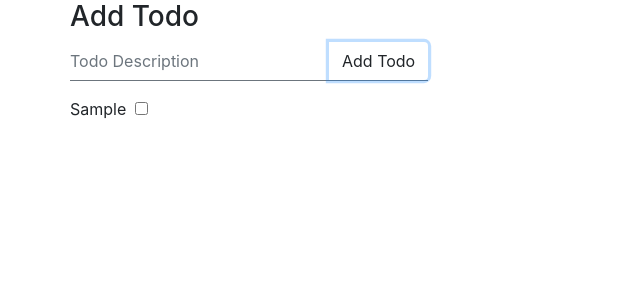
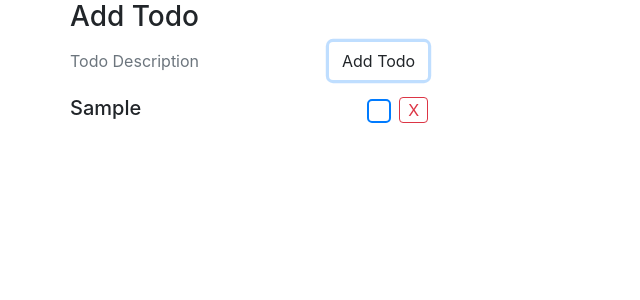
Before and after one commit to relative-studios/react-todo, a React (Create React App) app: page / in a window 1280 px wide. Both pictures are taken after typing "Sample" into the empty fields and a click on the button "Add Todo". Shown: the top 300 px of the page, without its empty margins (0-640 px from the left). Built offline with nearby package versions, Linux system fonts and the light colour scheme; no server answers.

Commit message:
Basic Todo app
Basic Todo app with bootstrap base styling and functionality

```diff
--- a/package.json
+++ b/package.json
@@ -7,14 +7,14 @@
     "@testing-library/react": "^9.5.0",
     "@testing-library/user-event": "^7.2.1",
     "bootstrap": "^4.4.1",
+    "node-sass": "^4.13.1",
     "react": "^16.13.0",
     "react-bootstrap": "^1.0.0-beta.17",
     "react-dom": "^16.13.0",
     "react-redux": "^7.2.0",
     "react-scripts": "3.4.0",
     "redux": "^4.0.5",
-    "redux-thunk": "^2.3.0",
-    "redux-watch": "^1.1.1"
+    "redux-thunk": "^2.3.0"
   },
   "scripts": {
     "start": "react-scripts start",
--- a/src/App.js
+++ b/src/App.js
@@ -1,6 +1,4 @@
 import React from 'react';
-import './App.scss';
-import 'bootstrap/dist/css/bootstrap.min.css';
 
 import Todos from './components/Todos';
 
--- a/src/App.scss
+++ b/src/App.scss
@@ -1,3 +1,5 @@
+@import "../node_modules/bootstrap/scss/bootstrap";
+
 * {
   padding: 0;
   margin: 0;
--- a/src/components/AddTodo.js
+++ b/src/components/AddTodo.js
@@ -36,12 +36,14 @@ function AddTodo() {
     setTodoValue('');
   }
 
+  console.log(todoValue);
+
   // Render the component
   return (
     <div>
       <h3>Add Todo</h3>
       <Form>
-        <InputGroup className="rounded-0 border-bottom border-secondary custom-form-group mb-3">
+        <InputGroup className="rounded-0 custom-form-group mb-3">
           <FormControl
             placeholder="Todo Description"
             aria-label="Todo Description"
@@ -49,7 +51,7 @@ function AddTodo() {
             value={todoValue}
           />
           <InputGroup.Append >
-            <Button variant="outline-none" onClick={handleAddTodo}>Add Todo</Button>
+            <Button variant="outline-none" className={"btn rounded " + (todoValue.length > 3 ? 'btn-primary' : 'btn-outline-none')} onClick={handleAddTodo}>Add Todo</Button>
           </InputGroup.Append>
         </InputGroup>
       </Form>
--- a/src/components/TodoItem.js
+++ b/src/components/TodoItem.js
@@ -1,6 +1,7 @@
 import React, { useState } from 'react'
+import './TodoItem.scss';
 import { useDispatch } from 'react-redux';
-import { checkTodo } from '../store/actions/todoActions';
+import { checkTodo, removeTodo } from '../store/actions/todoActions';
 
 function TodoItem(props) {
   // gives us access to dispatch actions
@@ -15,12 +16,24 @@ function TodoItem(props) {
     setIsChecked(props.todo.completed);
   };
 
+  // dispatches removeTodo action which triggers reducer to remove clicked todo item from store
+  const handleRemoveTodo = () => {
+    dispatch(removeTodo(props.todo.id));
+  }
+
   // render the component
   return (
-    <div>
-      <p className="todo-text" >{props.todo.title} &nbsp;
-        <input type="checkbox" value={props.todo.title} checked={isChecked} onChange={handleClickTodo} />
-      </p>
+    <div className="todo-item">
+      <h5 className="todo-text" style={isChecked ? { textDecoration:'line-through'} : {textDecoration : 'none'}}>{props.todo.title} &nbsp;
+        <div className="todo-actions">
+          <label className="checkbox-label">
+            <input type="checkbox" value={props.todo.title} checked={isChecked} onChange={handleClickTodo} />
+            <span className="checkbox-custom border-primary"></span>
+          </label>
+
+          <button type="button" className="ml-2 px-2 py-0 btn btn-outline-danger" onClick={handleRemoveTodo}>X</button>
+        </div>
+      </h5>
     </div>
   )
 }
--- /dev/null
+++ b/src/components/TodoItem.scss
@@ -0,0 +1,126 @@
+.todo-item {
+  position: relative;
+}
+
+.todo-actions {
+  position: absolute;
+  right: 0;
+  top: -4px;
+}
+
+.todo-text {
+  margin-bottom: 0;
+}
+
+.checkbox-label {
+  position: relative;
+  top: 7px;
+  margin: auto;
+  cursor: pointer;
+  font-size: 22px;
+  line-height: 24px;
+  height: 24px;
+  width: 24px;
+  clear: both;
+}
+
+.checkbox-label input {
+  position: absolute;
+  opacity: 0;
+  cursor: pointer;
+}
+
+.checkbox-label .checkbox-custom {
+  position: absolute;
+  top: 0px;
+  left: 0px;
+  height: 24px;
+  width: 24px;
+  background-color: transparent;
+  border-radius: 5px;
+  transition: all 0.3s ease-out;
+  -webkit-transition: all 0.3s ease-out;
+  -moz-transition: all 0.3s ease-out;
+  -ms-transition: all 0.3s ease-out;
+  -o-transition: all 0.3s ease-out;
+  border: 2px solid #FFFFFF;
+}
+
+.checkbox-label input:checked ~ .checkbox-custom {
+  background-color: #FFFFFF;
+  border-radius: 5px;
+  -webkit-transform: rotate(0deg) scale(1);
+  -ms-transform: rotate(0deg) scale(1);
+  transform: rotate(0deg) scale(1);
+  opacity:1;
+  border: 2px solid #FFFFFF;
+}
+
+.checkbox-label .checkbox-custom::after {
+  position: absolute;
+  content: "";
+  left: 12px;
+  top: 12px;
+  height: 0px;
+  width: 0px;
+  border-radius: 5px;
+  border: solid #009BFF;
+  border-width: 0 3px 3px 0;
+  -webkit-transform: rotate(0deg) scale(0);
+  -ms-transform: rotate(0deg) scale(0);
+  transform: rotate(0deg) scale(0);
+  opacity:1;
+  transition: all 0.3s ease-out;
+  -webkit-transition: all 0.3s ease-out;
+  -moz-transition: all 0.3s ease-out;
+  -ms-transition: all 0.3s ease-out;
+  -o-transition: all 0.3s ease-out;
+}
+
+.checkbox-label input:checked ~ .checkbox-custom::after {
+-webkit-transform: rotate(45deg) scale(1);
+-ms-transform: rotate(45deg) scale(1);
+transform: rotate(45deg) scale(1);
+opacity:1;
+left: 8px;
+top: 3px;
+width: 6px;
+height: 12px;
+border: solid #009BFF;
+border-width: 0 2px 2px 0;
+background-color: transparent;
+border-radius: 0;
+}
+
+/* For Ripple Effect */
+.checkbox-label .checkbox-custom::before {
+  position: absolute;
+  content: "";
+  left: 10px;
+  top: 10px;
+  width: 0px;
+  height: 0px;
+  border-radius: 5px;
+  border: 2px solid #FFFFFF;
+  -webkit-transform: scale(0);
+  -ms-transform: scale(0);
+  transform: scale(0);
+}
+
+.checkbox-label input:checked ~ .checkbox-custom::before {
+  left: -3px;
+  top: -3px;
+  width: 24px;
+  height: 24px;
+  border-radius: 5px;
+  -webkit-transform: scale(3);
+  -ms-transform: scale(3);
+  transform: scale(3);
+  opacity:0;
+  z-index: 999;
+  transition: all 0.3s ease-out;
+  -webkit-transition: all 0.3s ease-out;
+  -moz-transition: all 0.3s ease-out;
+  -ms-transition: all 0.3s ease-out;
+  -o-transition: all 0.3s ease-out;
+}
--- a/src/index.js
+++ b/src/index.js
@@ -5,6 +5,7 @@ import App from './App';
 import * as serviceWorker from './serviceWorker';
 import { Provider } from 'react-redux'
 import store from './store/store.js';
+import './App.scss';
 
 ReactDOM.render(
 <Provider store={store}>
--- a/src/store/actions/todoActions.js
+++ b/src/store/actions/todoActions.js
@@ -1,9 +1,8 @@
-import { FETCH_TODOS, ADD_TODO, CHECK_TODO } from '../reducers/types';
+import { FETCH_TODOS, ADD_TODO, CHECK_TODO, REMOVE_TODO } from '../reducers/types';
 
 // Actions send a payload to their perspective reducer where the data gets manipulated in the store
 
 export const fetchTodos = () => dispatch => {
-
   // This grabs todo items from api then sends the fetched data to the reducer defined in type (FETCH_TODOS)
   fetch('https://jsonplaceholder.typicode.com/todos/1')
     .then(res => res.json())
@@ -32,3 +31,11 @@ export const checkTodo = (id) => dispatch => {
     payload: id
   })
 }
+
+export const removeTodo = (id) => dispatch => {
+  console.log(id);
+  dispatch({
+    type: REMOVE_TODO,
+    payload: id
+  })
+}
--- a/src/store/reducers/todoReducer.js
+++ b/src/store/reducers/todoReducer.js
@@ -1,4 +1,4 @@
-import { FETCH_TODOS, ADD_TODO, CHECK_TODO } from './types';
+import { FETCH_TODOS, ADD_TODO, CHECK_TODO, REMOVE_TODO } from './types';
 
 // initial global states
 const intitialState = {
@@ -31,6 +31,12 @@ export default function(state = intitialState, action) {
         ...state,
         id: action.payload
       }
+    case REMOVE_TODO:
+      state.todos = state.todos.filter(todo => todo.id !== action.payload)
+      return {
+        ...state,
+        id: action.paylaod
+      }
 
     // gotta have a default or the console will complain
     default:
--- a/src/store/reducers/types.js
+++ b/src/store/reducers/types.js
@@ -2,3 +2,4 @@
 export const FETCH_TODOS = 'FETCH_TODOS';
 export const ADD_TODO = 'ADD_TODO';
 export const CHECK_TODO = 'CHECK_TODO';
+export const REMOVE_TODO  = 'REMOVE_TODO';
```
Also changed, not shown: 1 other file (tests, documents, lock files or other folders).
